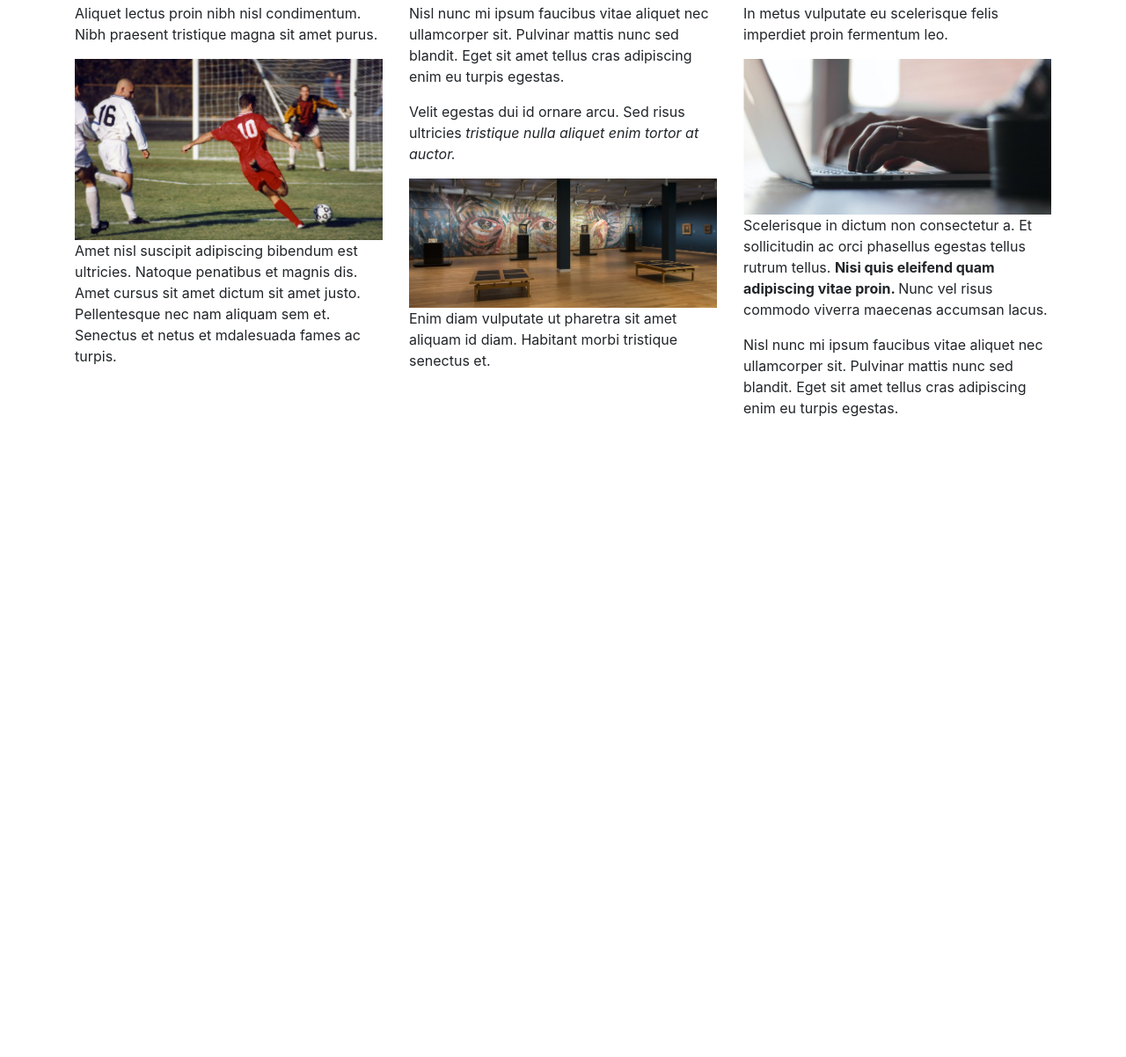
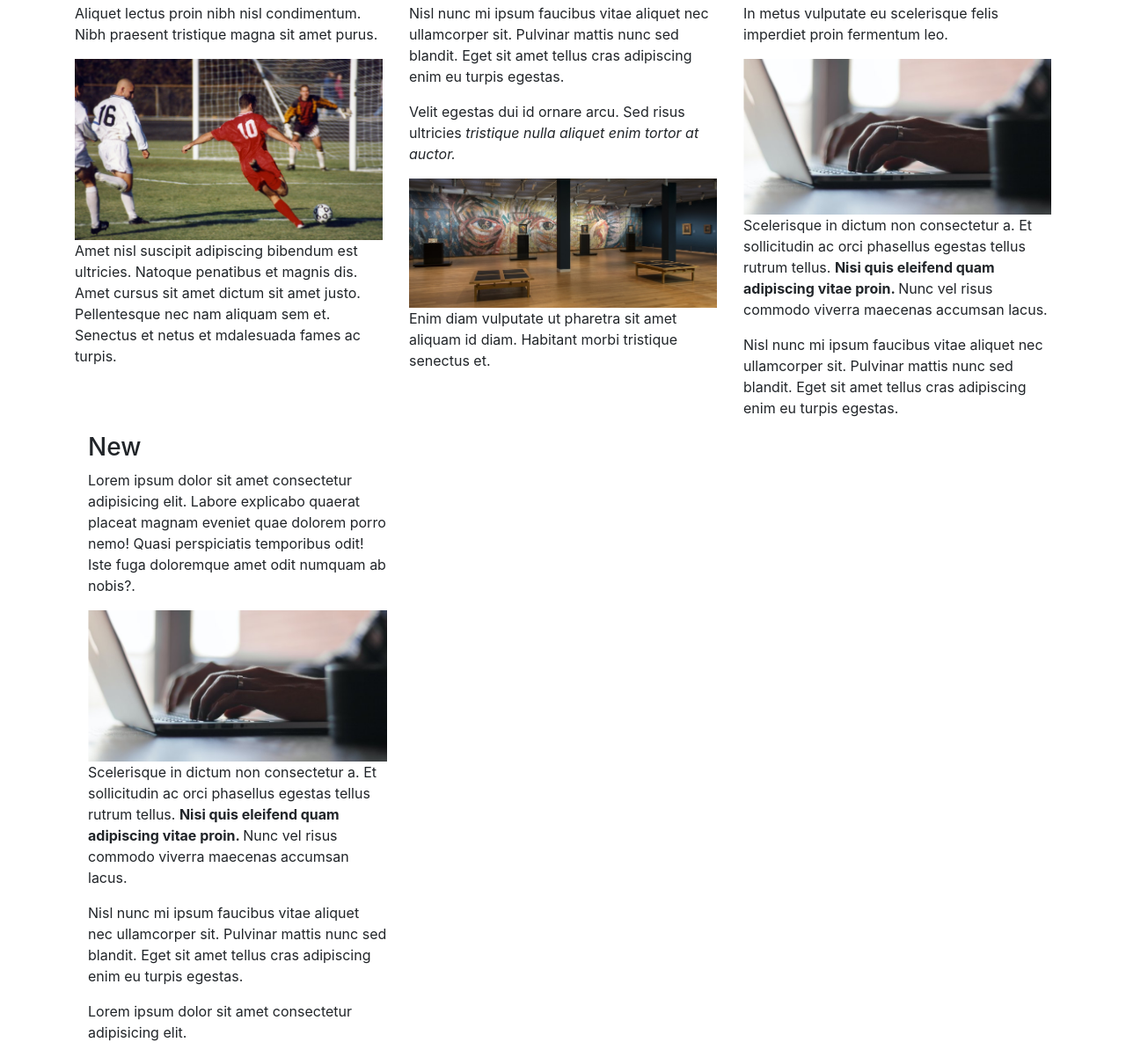
Before and after one commit to OlenaBilousova/new, a plain HTML site: page index.html in a window 1280 px wide. Shown: the part 309-1511 px from the top of the page at 88% size. Before the commit the page ends 801 px from the top, so only its background shows below. Drawn offline with Linux system fonts and the light colour scheme.

Commit message:
change name for last  commit

```diff
--- a/index.html
+++ b/index.html
@@ -33,6 +33,16 @@
 	  <p> Nisl nunc mi ipsum faucibus vitae aliquet nec ullamcorper sit. Pulvinar mattis nunc sed blandit. Eget sit amet tellus cras adipiscing enim eu turpis egestas.  </p>
     </div>
   </div>
+   <div class="col-sm-4"  >
+      <h3>New</h3>
+      <p>Lorem ipsum dolor sit amet consectetur adipisicing elit. Labore explicabo quaerat placeat magnam eveniet quae dolorem porro nemo! Quasi perspiciatis temporibus odit! Iste fuga doloremque amet odit numquam ab nobis?.</p>
+	  <img src="img/tech.png" class="img-fluid">
+	  <p>Scelerisque in dictum non consectetur a. Et sollicitudin ac orci phasellus egestas tellus rutrum tellus. <b>Nisi quis eleifend quam adipiscing vitae proin. </b>Nunc vel risus commodo viverra maecenas accumsan lacus. </p>
+	  <p> Nisl nunc mi ipsum faucibus vitae aliquet nec ullamcorper sit. Pulvinar mattis nunc sed blandit. Eget sit amet tellus cras adipiscing enim eu turpis egestas.  </p>
+    <p> Lorem ipsum dolor sit amet consectetur adipisicing elit. </p>
+    </div>
+  </div>
+
 </div>
 </body>
 
```
